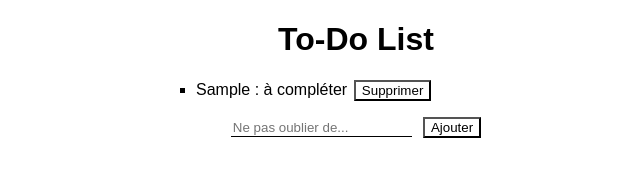
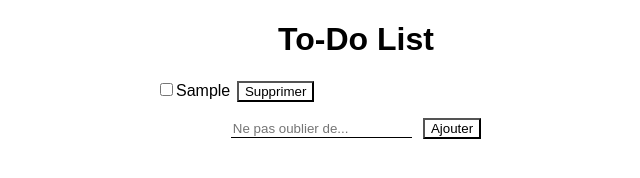
Before and after one commit to Quentin1992/todo-list-ts, a website built with Vite: page index.html in a window 1280 px wide. Both pictures are taken after typing "Sample" into the empty fields and a click on the button "Ajouter". Shown: the whole page, without its empty margins (284-924 px from the left). Built offline with nearby package versions, Linux system fonts and the light colour scheme.

Commit message:
replace list elements wih checkboxes

```diff
--- a/src/app.ts
+++ b/src/app.ts
@@ -24,14 +24,19 @@ function renderTasks(): void {
 
 function createTaskListElement(task: Task): HTMLLIElement {
   const li = document.createElement("li");
-  li.textContent = `${task.title} : ${
-    task.completed ? "complétée" : "à compléter"
-  }`;
-
-  li.addEventListener("click", () => {
+  const inputLabel = document.createElement("label");
+  const checkboxInput = document.createElement("input");
+  checkboxInput.type = "checkbox";
+  checkboxInput.checked = task.completed;
+  checkboxInput.addEventListener("click", (event) => {
+    event.stopPropagation();
     toggleTaskCompletion(task.id);
     renderTasks();
   });
+  inputLabel.appendChild(checkboxInput);
+  const inputLabelText = document.createTextNode(task.title);
+  inputLabel.appendChild(inputLabelText);
+  li.appendChild(inputLabel);
   return li;
 }
 
--- a/src/styles/main.scss
+++ b/src/styles/main.scss
@@ -11,7 +11,8 @@ body {
     width: 400px;
     margin: auto;
     .task-list {
-      list-style-type: square;
+      list-style-type: none;
+      padding: 0;
     }
     .task-form {
       text-align: center;
```
